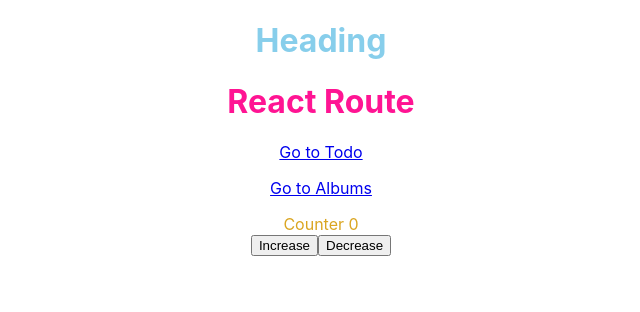
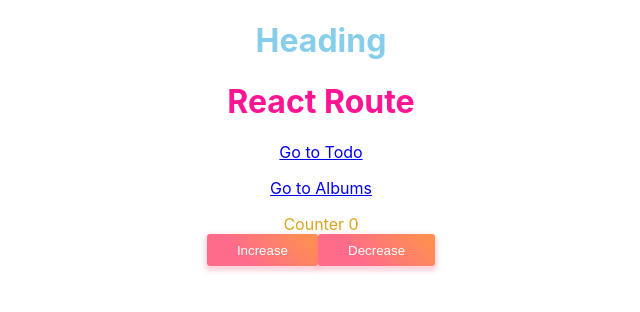
Before and after one commit to thanhtungcis60/learn-reactjs, a React (Create React App) app: page / in a window 1280 px wide. Shown: the top 312 px of the page, without its empty margins (319-959 px from the left). Built offline with nearby package versions, Linux system fonts and the light colour scheme.

Commit message:
S14-P90. Material Styles

```diff
--- a/src/features/Counter/index.jsx
+++ b/src/features/Counter/index.jsx
@@ -1,7 +1,19 @@
 import { useDispatch, useSelector } from "react-redux";
 import { increment,decrement } from "./counterSlice";
 import styles from "./styles.module.css";
+import { makeStyles } from "@material-ui/core";
 
+const useStyles = makeStyles({
+  root: {
+    background: 'linear-gradient(45deg, #FE6B8B 30%, #FF8E53 90%)', // Màu nền gradient
+    border: 0, // Không có viền
+    borderRadius: 3, // Bo tròn góc
+    boxShadow: '0 3px 5px 2px rgba(255, 105, 135, .3)', // Đổ bóng
+    color: 'white', // Màu chữ
+    height: 32, // Chiều cao
+    padding: '0 30px', // Khoảng đệm (padding)
+  },
+});
 
 function CounterFeature() {
     const dispatch = useDispatch();
@@ -16,12 +28,14 @@
         dispatch(action);
     }
 
+    //css
+    const classes = useStyles();
     return (
         <div className={styles.count}>
             Counter {count.value}
             <div>
-                <button onClick={handleIncreaseClick}>Increase</button>
-                <button onClick={handleDecreaseClick}>Decrease</button>
+                <button className={classes.root} onClick={handleIncreaseClick}>Increase</button>
+                <button className={classes.root} onClick={handleDecreaseClick}>Decrease</button>
             </div>
         </div>
     );
```
